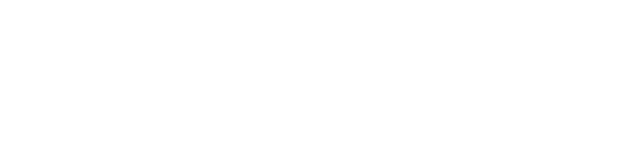
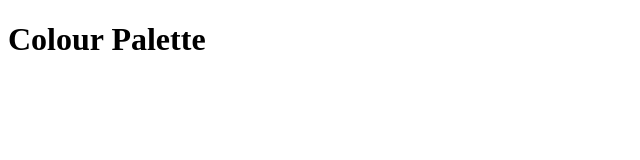
Before and after one commit to GalKJ/founders-and-coders-colour-palette, a plain HTML site: page colour-palette.html in a window 1280 px wide. Shown: the whole page, without its empty margins (0-640 px from the left). Drawn offline with Linux system fonts and the light colour scheme.

Commit message:
add h1 .html

```diff
--- a/colour-palette.html
+++ b/colour-palette.html
@@ -7,6 +7,7 @@
     <title>Colour Palette</title>
 </head>
 <body>
+    <h1>Colour Palette</h1>
 
 </body>
 </html>
```
